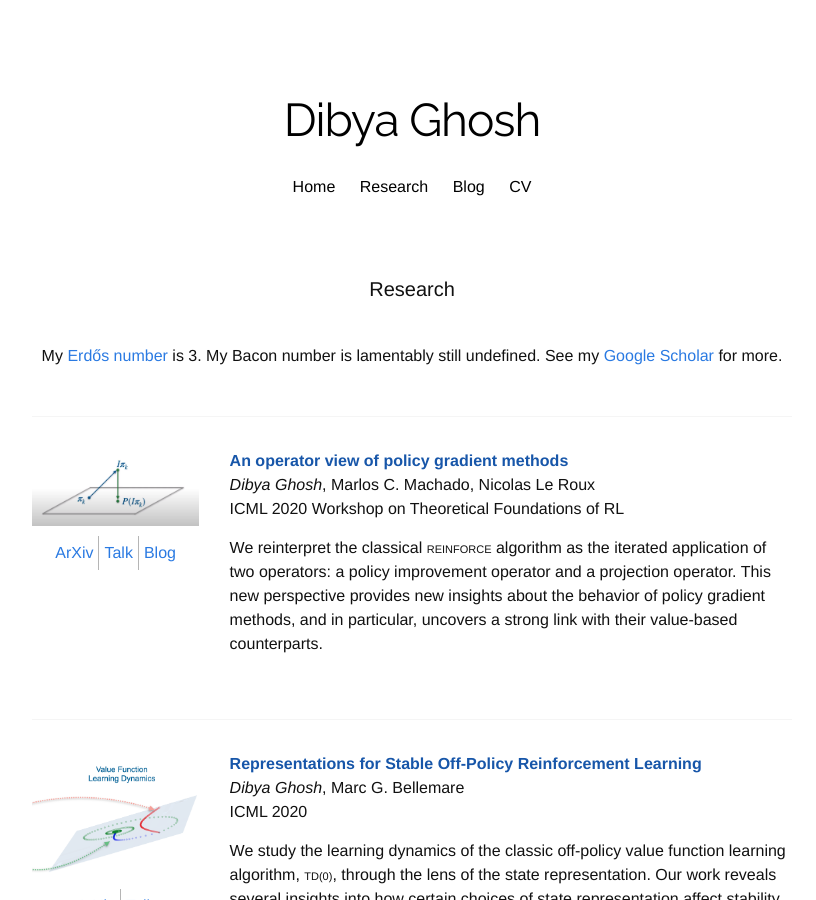
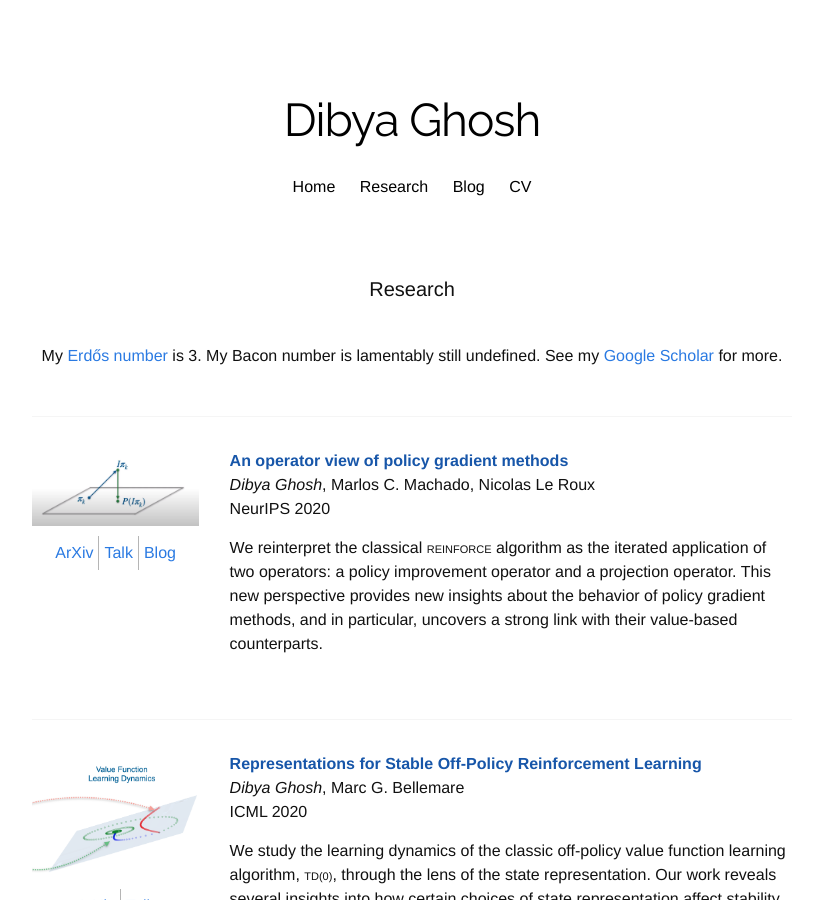
Before and after one commit to dibyaghosh/dibyaghosh.github.io, a Jekyll site: the page built from research.html, in a window 1280 px wide and 900 px high. Shown: the whole window, without its empty margins (228-1044 px from the left). Built offline with Jekyll 4.4.1, drawn with Linux system fonts in a browser that asks for light colours; nearby versions of some CDN libraries; some web fonts are replaced.

Commit message:
NeurIPS 2020 update.

```diff
--- a/research.html
+++ b/research.html
@@ -27,7 +27,7 @@ title: "Research Overview"
 
       <b><a href=""> An operator view of policy gradient methods </a></b>
       <p> <i>Dibya Ghosh</i>, Marlos C. Machado, Nicolas Le Roux<br/>
-        ICML 2020 Workshop on Theoretical Foundations of RL
+        NeurIPS 2020
       </p>
    <p> We reinterpret the classical <span style='font-variant-caps: all-small-caps;'>REINFORCE</span> algorithm as the iterated application of two operators:
     a policy improvement operator and a projection operator. This new perspective provides new insights about
```
